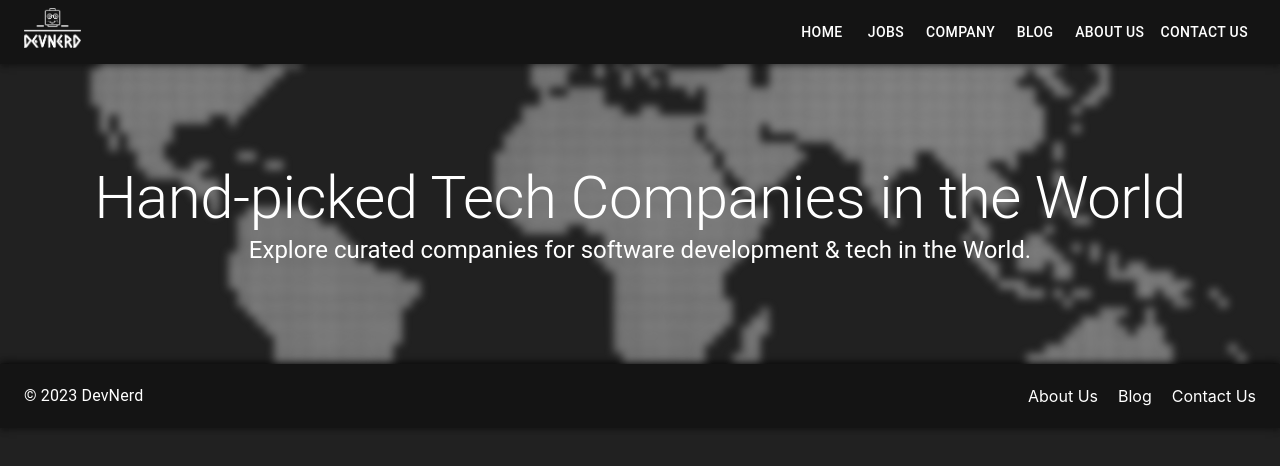
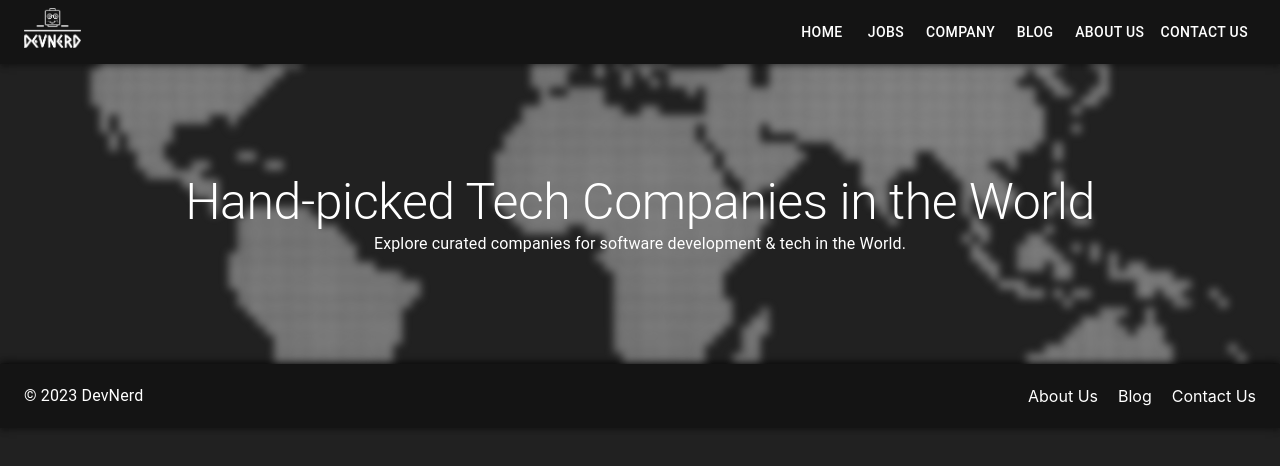
Before and after one commit to devnerd123/DevNerd-Frontend, a React (Create React App) app: page /company in a window 1280 px wide. Shown: the top 466 px of the page. Built offline with nearby package versions, Linux system fonts and the light colour scheme.

Commit message:
final job page demo

```diff
--- a/src/Components/CompaniesPage/CompaniesPage.jsx
+++ b/src/Components/CompaniesPage/CompaniesPage.jsx
@@ -4,7 +4,7 @@ import Header from '../../helpers/Header'
 const CompaniesPage = () => {
   return (
     <>
-      <Header heading={"Hand-picked Tech Companies in the World"}
+      <Header heading={"Hand-picked Tech Companies in the World"} sx1={{fontSize:"50px"}}
         subHeading={"Explore curated companies for software development & tech in the World."}
       />
     </>
--- a/src/helpers/Header.jsx
+++ b/src/helpers/Header.jsx
@@ -39,7 +39,7 @@ const Header = ({heading, subHeading, subSubHeading, sx1}) => {
           }}
         >
           <Typography variant="h2" sx={sx1}>{heading}</Typography>
-          <Typography variant="h5">{subHeading}</Typography>
+          <Typography variant="body1">{subHeading}</Typography>
           <Typography variant="h2">{subSubHeading}</Typography>
         </Box>
       </Box>
```
